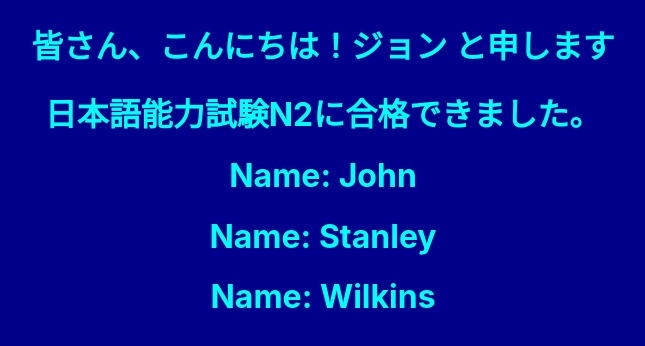
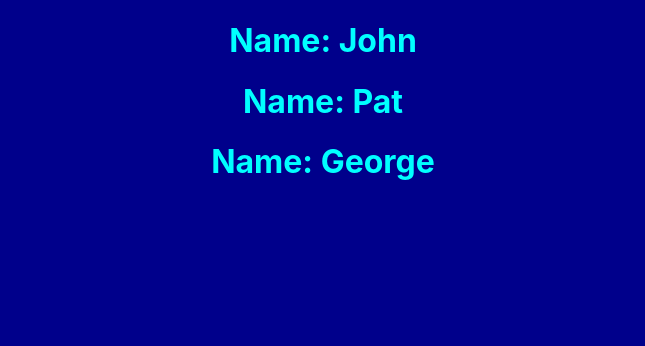
Before and after one commit to wilkinsjohnstanley/myfirstreactproject, a React (Create React App) app: page / in a window 1280 px wide. Shown: the top 346 px of the page, without its empty margins (317-962 px from the left). Built offline with nearby package versions, Linux system fonts and the light colour scheme.

Commit message:
attributes passed to components are called props

```diff
--- a/src/App.js
+++ b/src/App.js
@@ -7,11 +7,13 @@ import Profile from './components/Profile'
 function App() {
   return (
     <div className="App">
-      <Hello></Hello>
-      <Message></Message>
-      <Profile name = "John"></Profile>
-      <Profile name = "Stanley"></Profile>
-      <Profile name = "Wilkins"></Profile>
+      {/* <Hello></Hello>
+      <Message></Message> */}
+
+{/* attributes passed to components are called props */}
+      <Profile name = "John" lastname = "Wilkins"></Profile>
+      <Profile name = "Pat"lastname = "Wilkins"></Profile>
+      <Profile name = "George"lastname = "Wilkins"></Profile>
     </div>
   );
 }
```
